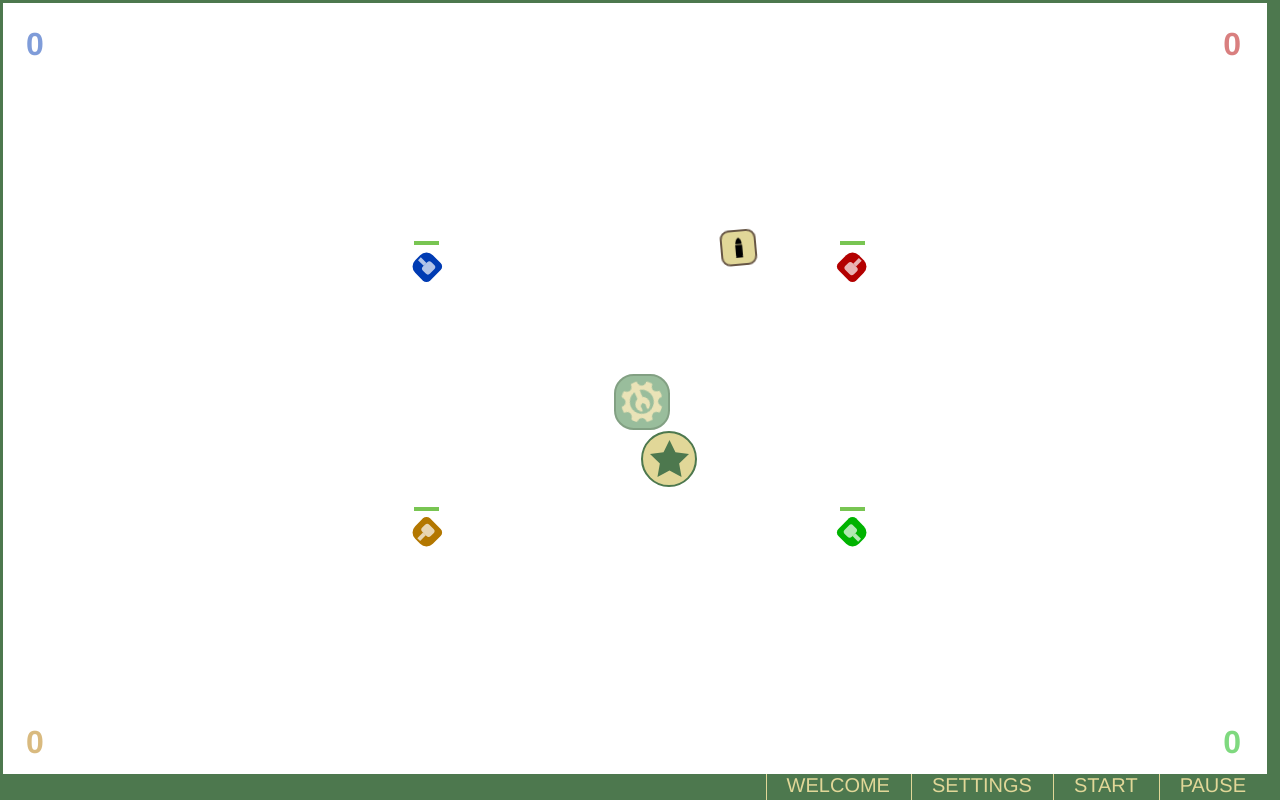
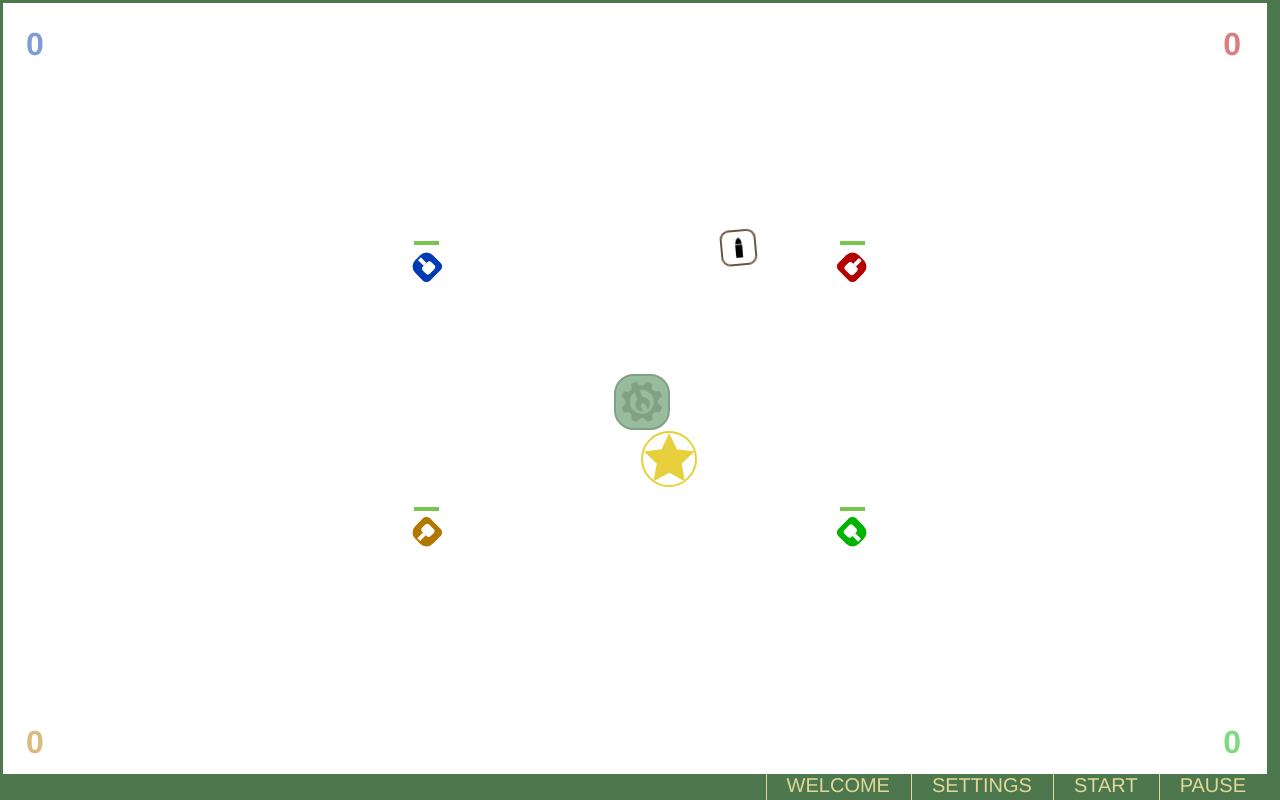
Before and after one commit to MarcinOstaszewski/sliding-tanks, a React (Create React App) app: page / in a window 1280 px wide. Both pictures are taken after a click on the item "START". Built offline with nearby package versions, Linux system fonts and the light colour scheme.

Commit message:
improve GameBoard styles

```diff
--- a/src/components/GameBoard/GameBoardStyles.scss
+++ b/src/components/GameBoard/GameBoardStyles.scss
@@ -9,7 +9,7 @@
         &:after {
             content: "";
             position: absolute;
-            background-color: rgba(256, 256, 256, .7);
+            background-color: #fff;
         }
         &:before {
             top: 10px;
@@ -31,6 +31,9 @@
         width: 20px;
         height: 4px;
         opacity: .9;
+        &.is-repaired {
+            animation: isRepaired .5s alternate infinite;
+        }
     }
     .bonus-type {
         position: absolute;
@@ -38,7 +41,7 @@
         width: 12px;
         height: 12px;
         opacity: .9;
-        left: 24px;
+        left: 25px;
         svg {
             width: 12px;
             height: 12px;
@@ -49,19 +52,18 @@
 .goal {
     border-radius: 50%;
     position: absolute;
-    border: 2px solid #4d784e;
-    background-color: #e1d798;
+    border: 2px solid #e7d03b;
     display: flex;
     align-items: center;
     justify-content: center;
     z-index: -15;
     transform: translate(-50%, -50%);
     svg {
-        width: 75%;
-        height: 75%;
+        width: 97%;
+        height: 97%;
+        padding-bottom: 4px;
         &.star {
-            fill: #4d784e;
-            // animation: rotateRight 15s linear infinite;
+            fill: #e7d03b;
         }
     }
 }
@@ -71,7 +73,6 @@
     height: 32px;
     border-radius: 25%;
     border: 2px solid #675645;
-    background-color: #e1d798;
     position: absolute;
     display: flex;
     align-items: center;
@@ -98,7 +99,7 @@
         height: 80%;
         animation: rotateRight 5s linear infinite;
         path {
-            fill: #e1d798;
+            fill: #4d784e;
         }
     }
 }
@@ -156,3 +157,8 @@
     50% { transform: rotate(0deg) translate(-50%, -50%);}
     100% { transform: rotate(7deg) translate(-50%, -50%);}
 }
+
+@keyframes isRepaired {
+    0% { height: 4px; top: -13px; }
+    100% { height: 9px; top: -16px; }
+}
```
